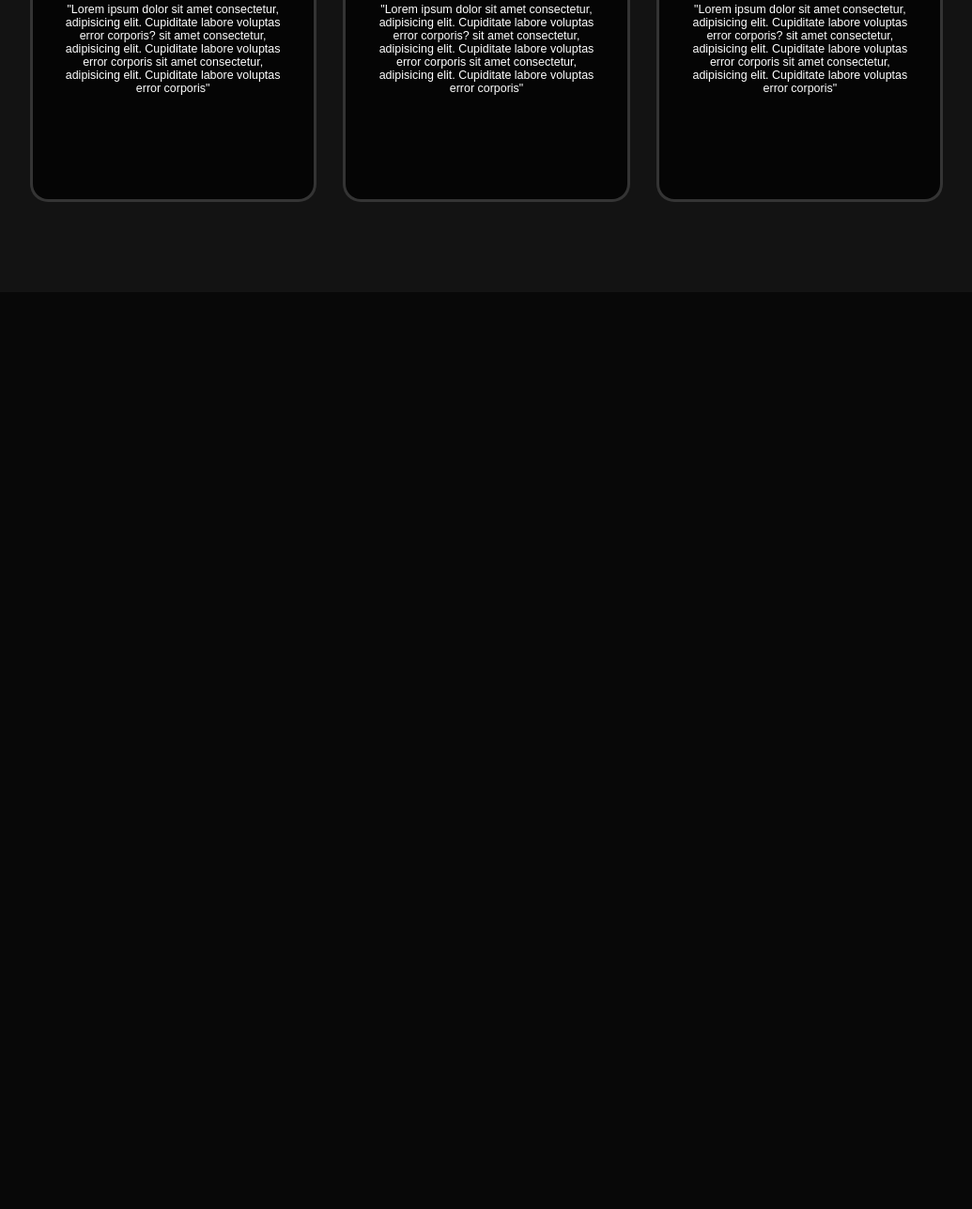
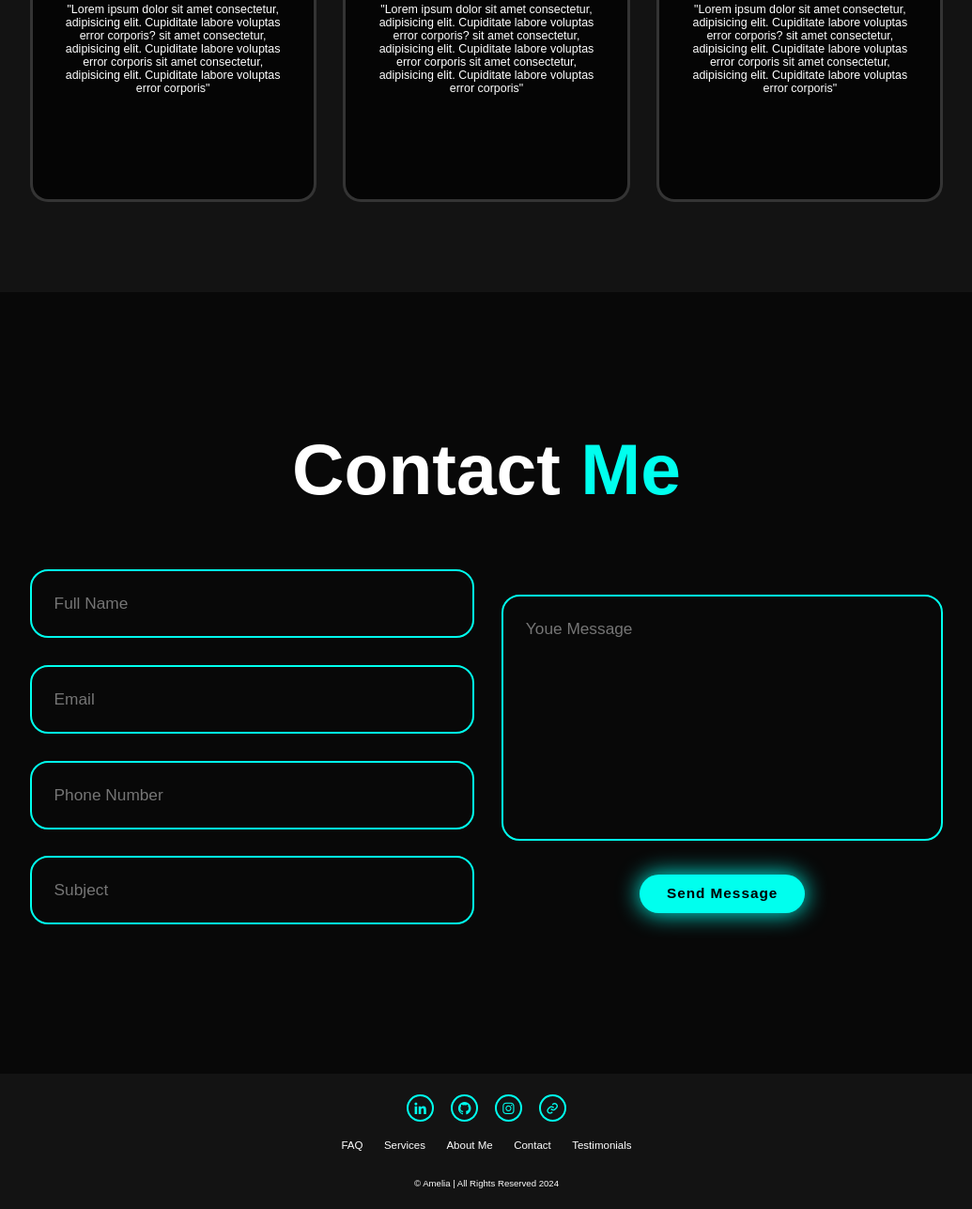
Before and after one commit to Moamin-AbuEwaida/html-porfolio, a plain HTML site: page index.html in a window 1280 px wide. Shown: the part 3384-4671 px from the top of the page at 94% size, without its empty margins (122-1157 px from the left). Before the commit the page ends 3695 px from the top, so only its background shows below. Drawn offline with nearby package versions, Linux system fonts and the light colour scheme.

Commit message:
contact section and footer

```diff
--- a/index.html
+++ b/index.html
@@ -228,6 +228,63 @@
         </div>
       </div>
     </section>
+
+    <section class="contact" id="contact">
+      <h2 class="heading">Contact <span>Me</span></h2>
+      <form action="">
+        <div class="input-group">
+          <div class="input-box">
+            <input type="text" placeholder="Full Name" />
+            <input type="email" placeholder="Email" />
+          </div>
+          <div class="input-box">
+            <input type="number" placeholder="Phone Number" />
+            <input type="email" placeholder="Subject" />
+          </div>
+        </div>
+        <div class="input-group-2">
+          <textarea
+            name=""
+            id=""
+            cols="30"
+            rows="10"
+            placeholder="Youe Message"
+          ></textarea>
+          <input type="submit" value="Send Message" class="btn" />
+        </div>
+      </form>
+    </section>
+    <footer class="footer">
+      <div class="social">
+        <a href=""><i class="bx bxl-linkedin"></i></a>
+        <a href=""><i class="bx bxl-github"></i></a>
+        <a href=""><i class="bx bxl-instagram"></i></a>
+        <a href=""><i class="bx bx-link"></i></a>
+      </div>
+      <ul class="list">
+        <li>
+          <a href="" class="">FAQ</a>
+        </li>
+        <li>
+          <a href="#services" class="">Services</a>
+        </li>
+        <li>
+          <a href="#home" class="">About Me</a>
+        </li>
+        <li>
+          <a href="#contact" class="">Contact</a>
+        </li>
+        <li>
+          <a href="#testimonials" class="">Testimonials</a>
+        </li>
+      </ul>
+      <p class="copyright">
+        &copy; Amelia | All Rights Reserved
+        <script>
+          document.write(new Date().getFullYear());
+        </script>
+      </p>
+    </footer>
     <script src="script.js"></script>
   </body>
 </html>
--- a/style.css
+++ b/style.css
@@ -523,3 +523,110 @@ span {
   color: gold;
   font-size: 2rem;
 }
+
+.contact {
+  background-color: var(--bg-color);
+}
+
+.contact h2 {
+  margin-bottom: 3rem;
+  color: #fff;
+}
+
+.contact form {
+  display: flex;
+  align-items: center;
+  justify-content: center;
+  gap: 3rem;
+  margin: 5rem auto;
+  text-align: center;
+}
+
+.contact form .input-box {
+  display: flex;
+  justify-content: center;
+  flex-wrap: wrap;
+}
+
+.contact form .input-box input,
+.contact form textarea {
+  width: 100%;
+  padding: 2.5rem;
+  font-size: 1.8rem;
+  color: var(--text-color);
+  background: var(--second-bg-colorbg-color);
+  border-radius: 2rem;
+  border: 2px solid var(--main-color);
+  margin: 1.5rem 0;
+  resize: none;
+}
+
+.contact form .btn {
+  margin-top: 2rem;
+}
+
+.footer {
+  position: relative;
+  bottom: 0;
+  width: 100%;
+  padding: 2.3rem 0;
+  background-color: var(--second-bg-color);
+}
+
+.footer .social {
+  text-align: center;
+  padding-bottom: 1.7rem;
+  color: var(--main-color);
+}
+
+.footer .social a {
+  font-size: 1.7rem;
+  color: var(--main-color);
+  border: 2px solid var(--main-color);
+  width: 3rem;
+  height: 3rem;
+  line-height: 3rem;
+  display: inline-block;
+  text-align: center;
+  border-radius: 50%;
+  margin: 0 0.8rem;
+  transition: 0.3s ease-in-out;
+}
+
+.footer .social a:hover {
+  transform: scale(1.2) translateY(-0.8rem);
+  background-color: var(--main-color);
+  color: #000;
+  box-shadow: 0 0 25px var(--main-color);
+}
+
+.footer ul {
+  margin-top: 0;
+  padding: 0;
+  font-size: 1.2rem;
+  line-height: 1.7;
+  margin-bottom: 0;
+  text-align: center;
+}
+
+.footer ul li a {
+  color: #fff;
+  border-bottom: 3px solid transparent;
+  transition: 0.3s ease-in-out;
+}
+
+.footer ul li a:hover {
+  border-bottom: 3px solid var(--main-color);
+}
+
+.footer ul li {
+  display: inline-block;
+  padding: 0 1rem;
+}
+
+.footer .copyright {
+  margin-top: 2.5rem;
+  text-align: center;
+  font-size: 1rem;
+  color: #fff;
+}
```
